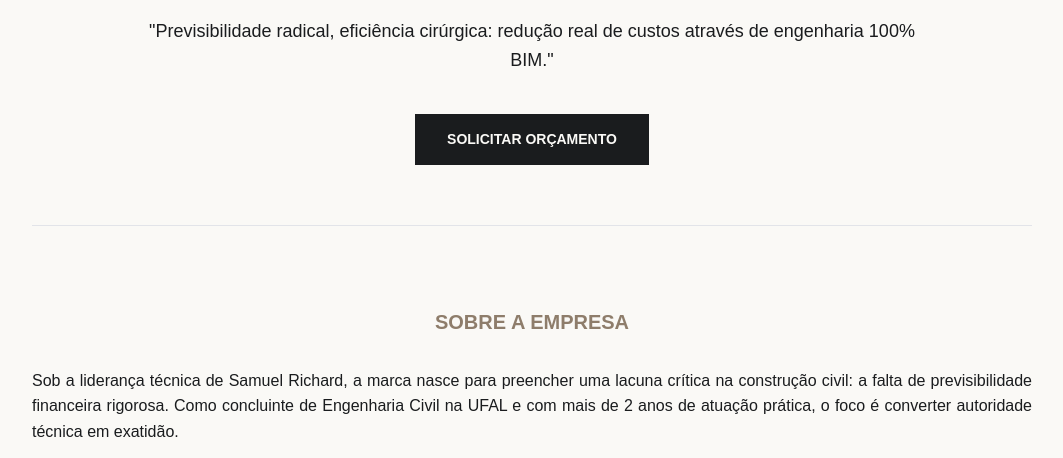
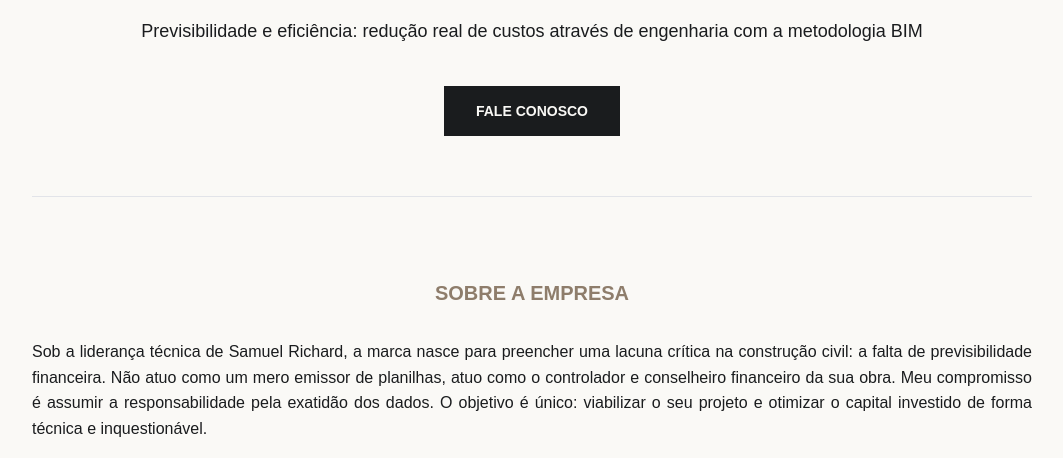
Before and after one commit to ChronosRc/ChronosRc.github.io, a plain HTML site: page index.html in a window 1280 px wide. Shown: the part 297-755 px from the top of the page, without its empty margins (108-1171 px from the left). Drawn offline with Linux system fonts and the light colour scheme.

Commit message:
Update index.html

```diff
--- a/index.html
+++ b/index.html
@@ -182,14 +182,14 @@
 
     <section class="hero container">
         <h1>Engenharia de Custos & BIM</h1>
-        <p>"Previsibilidade radical, eficiência cirúrgica: redução real de custos através de engenharia 100% BIM."</p>
-        <a href="https://wa.me/5582900000000" class="btn-contato">Solicitar Orçamento</a>
+        <p>Previsibilidade e eficiência: redução real de custos através de engenharia com a metodologia BIM</p>
+        <a href="https://wa.me/5582988936695" class="btn-contato">Fale conosco</a>
     </section>
 
     <section class="section container">
         <h2 class="section-title">Sobre a Empresa</h2>
         <p class="about-text">
-            Sob a liderança técnica de Samuel Richard, a marca nasce para preencher uma lacuna crítica na construção civil: a falta de previsibilidade financeira rigorosa. Como concluinte de Engenharia Civil na UFAL e com mais de 2 anos de atuação prática, o foco é converter autoridade técnica em exatidão.
+            Sob a liderança técnica de Samuel Richard, a marca nasce para preencher uma lacuna crítica na construção civil: a falta de previsibilidade financeira. Não atuo como um mero emissor de planilhas, atuo como o controlador e conselheiro financeiro da sua obra. Meu compromisso é assumir a responsabilidade pela exatidão dos dados. O objetivo é único: viabilizar o seu projeto e otimizar o capital investido de forma técnica e inquestionável.
         </p>
         <p class="about-text">
             O portfólio abrange obras complexas, desde edifícios verticais multifamiliares e empresariais até loteamentos e obras públicas, sempre operando na intersecção entre a ciência de dados, modelagem 5D e engenharia econômica. Utilizando ferramentas avançadas como Revit, Orçafascio e Visus Cost Management, garantimos que a contratação não seja um custo, mas o maior vetor de economia e blindagem de capital da sua obra.
```
